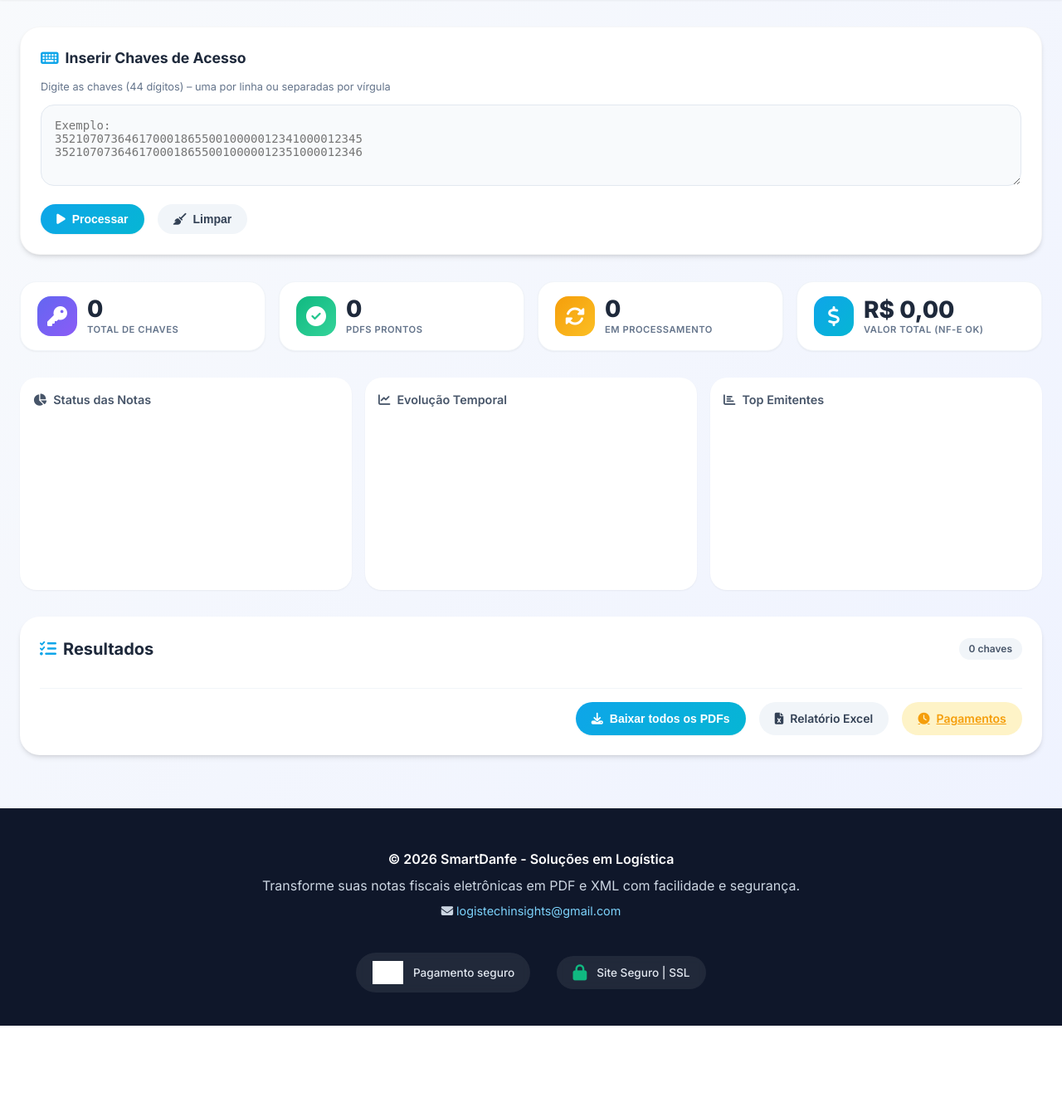
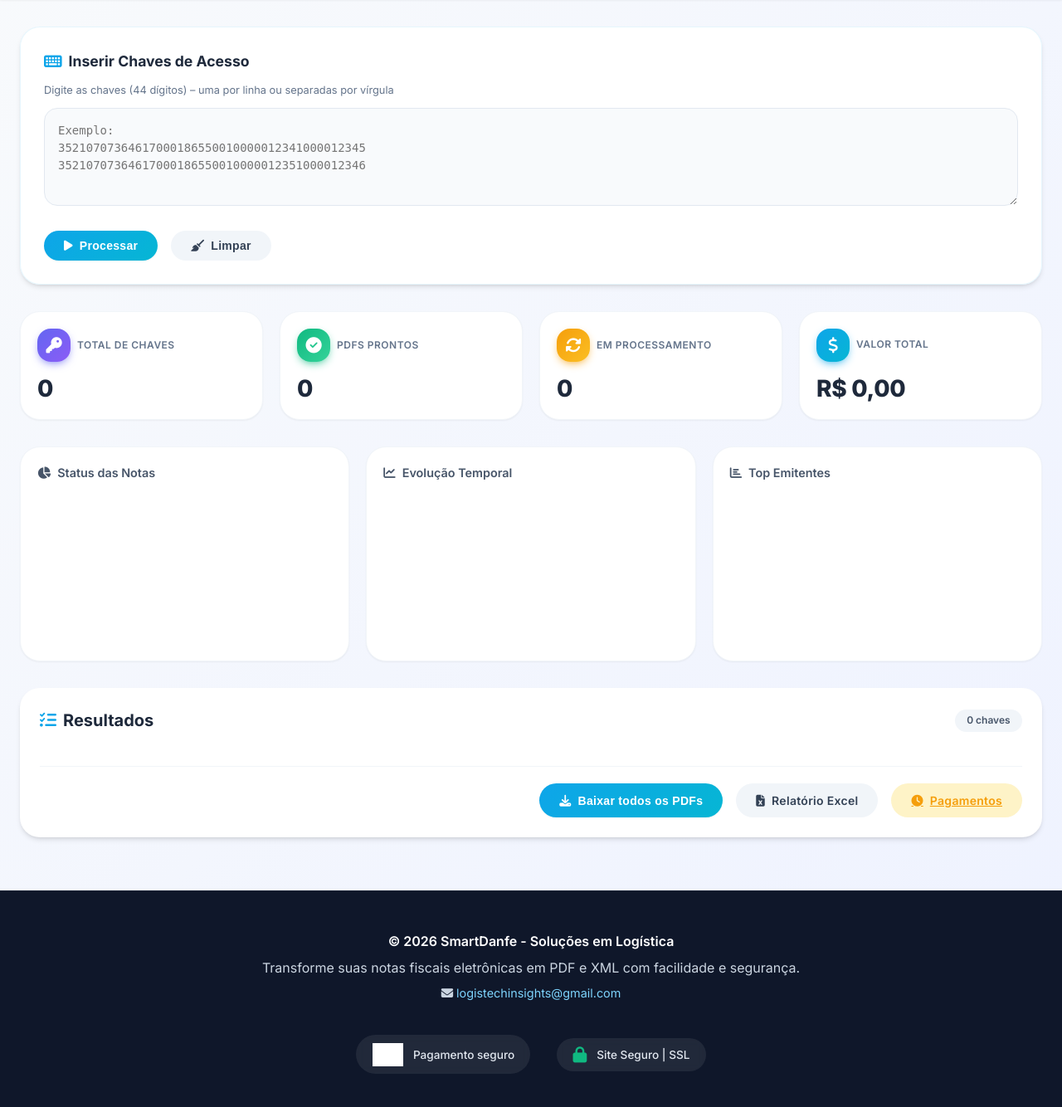
Before and after one commit to cvinicius22/SmartDanfe, a Django app: template nfe/templates/nfe/dashboard.html in a window 1280 px wide. Shown: the part 78-1412 px from the top of the page at 83% size. Before the commit the page ends 1314 px from the top, so only its background shows below. Run offline with Django 5.2, Linux system fonts and the light colour scheme; the template is opened without the code that fills it, so the values that code supplies are empty; a map, chart or similar area stays blank; parts of the project's set-up code (start-up, migrations or seed data) failed here and were passed over; some libraries are stand-ins or nearby versions; grey boxes are pictures that could not be loaded.

Commit message:
Update dashboard.html

```diff
--- a/nfe/templates/nfe/dashboard.html
+++ b/nfe/templates/nfe/dashboard.html
@@ -6,14 +6,16 @@
 <script src="https://cdn.jsdelivr.net/npm/sweetalert2@11"></script>
 <style>
     /* =======================================================
-       VARIÁVEIS (modernas e vibrantes)
+       VARIÁVEIS – Paleta moderna e consistente
        ======================================================= */
     :root {
         --primary: #0ea5e9;
         --primary-dark: #0284c7;
         --primary-light: #7dd3fc;
+        --primary-soft: #e0f2fe;
         --secondary: #f97316;
         --success: #10b981;
+        --success-dark: #059669;
         --success-light: #d1fae5;
         --warning: #f59e0b;
         --danger: #ef4444;
@@ -31,8 +33,12 @@
         --shadow-sm: 0 1px 2px 0 rgb(0 0 0 / 0.05);
         --shadow-md: 0 4px 6px -1px rgb(0 0 0 / 0.1), 0 2px 4px -1px rgb(0 0 0 / 0.06);
         --shadow-lg: 0 10px 15px -3px rgb(0 0 0 / 0.1), 0 4px 6px -2px rgb(0 0 0 / 0.05);
-        --radius: 1rem;
-        --transition: all 0.2s ease;
+        --shadow-xl: 0 20px 25px -5px rgb(0 0 0 / 0.1), 0 10px 10px -5px rgb(0 0 0 / 0.04);
+        --radius-sm: 0.5rem;
+        --radius-md: 1rem;
+        --radius-lg: 1.5rem;
+        --radius-xl: 2rem;
+        --transition: all 0.2s cubic-bezier(0.4, 0, 0.2, 1);
     }
 
     /* =======================================================
@@ -45,31 +51,34 @@
     }
 
     /* =======================================================
-       CARD DE ENTRADA
+       CARD DE ENTRADA – Glassmorphism leve
        ======================================================= */
     .input-card {
-        background: white;
-        border-radius: 1.5rem;
+        background: rgba(255, 255, 255, 0.95);
+        backdrop-filter: blur(4px);
+        border-radius: var(--radius-lg);
         box-shadow: var(--shadow-md);
-        padding: 1.5rem;
+        padding: 1.75rem;
         margin-bottom: 2rem;
         transition: var(--transition);
-        border: 1px solid rgba(0,0,0,0.03);
+        border: 1px solid rgba(14,165,233,0.1);
     }
     .input-card:hover {
         box-shadow: var(--shadow-lg);
         transform: translateY(-2px);
+        border-color: rgba(14,165,233,0.2);
     }
     .input-card textarea {
         width: 100%;
         padding: 1rem;
         border: 1px solid var(--gray-200);
-        border-radius: 1rem;
+        border-radius: var(--radius-md);
         font-family: 'Fira Code', monospace;
         font-size: 0.875rem;
         resize: vertical;
         transition: var(--transition);
         background: var(--gray-50);
+        line-height: 1.5;
     }
     .input-card textarea:focus {
         outline: none;
@@ -80,11 +89,11 @@
     .button-group {
         display: flex;
         gap: 1rem;
-        margin-top: 1rem;
+        margin-top: 1.5rem;
         flex-wrap: wrap;
     }
     .btn {
-        padding: 0.6rem 1.2rem;
+        padding: 0.6rem 1.5rem;
         border-radius: 2rem;
         font-weight: 600;
         font-size: 0.875rem;
@@ -94,6 +103,7 @@
         cursor: pointer;
         transition: var(--transition);
         border: none;
+        letter-spacing: 0.3px;
     }
     .btn-primary {
         background: linear-gradient(135deg, var(--primary), #06b6d4);
@@ -110,82 +121,109 @@
     }
     .btn-secondary:hover {
         background: var(--gray-200);
+        transform: translateY(-1px);
     }
 
     /* =======================================================
-       CARDS DE ESTATÍSTICAS (modernos e compactos)
+       CARDS DE ESTATÍSTICAS – Títulos acima dos valores
        ======================================================= */
     .stats-grid {
         display: grid;
         grid-template-columns: repeat(4, 1fr);
-        gap: 1rem;
+        gap: 1.25rem;
         margin-bottom: 2rem;
     }
     .stat-card {
         background: white;
-        border-radius: 1.25rem;
-        padding: 1rem 1.25rem;
+        border-radius: var(--radius-lg);
+        padding: 1.25rem;
         display: flex;
-        align-items: center;
+        flex-direction: column;
         gap: 0.75rem;
         box-shadow: var(--shadow-sm);
         transition: var(--transition);
         border: 1px solid var(--gray-100);
+        position: relative;
+        overflow: hidden;
+    }
+    .stat-card::after {
+        content: '';
+        position: absolute;
+        top: 0;
+        left: 0;
+        width: 100%;
+        height: 4px;
+        background: linear-gradient(90deg, var(--primary), var(--secondary));
+        opacity: 0;
+        transition: opacity 0.3s;
     }
     .stat-card:hover {
-        transform: translateY(-2px);
+        transform: translateY(-3px);
         box-shadow: var(--shadow-md);
+        border-color: var(--gray-200);
+    }
+    .stat-card:hover::after {
+        opacity: 1;
+    }
+    .stat-header {
+        display: flex;
+        align-items: center;
+        gap: 0.5rem;
+        margin-bottom: 0.25rem;
     }
     .stat-icon {
-        width: 48px;
-        height: 48px;
+        width: 40px;
+        height: 40px;
         border-radius: 1rem;
         display: flex;
         align-items: center;
         justify-content: center;
-        font-size: 1.5rem;
+        font-size: 1.2rem;
         color: white;
+        transition: transform 0.2s;
     }
-    .stat-total .stat-icon { background: linear-gradient(135deg, #6366f1, #8b5cf6); }
-    .stat-ready .stat-icon { background: linear-gradient(135deg, #10b981, #34d399); }
-    .stat-processing .stat-icon { background: linear-gradient(135deg, #f59e0b, #fbbf24); }
-    .stat-value .stat-icon { background: linear-gradient(135deg, #0ea5e9, #06b6d4); }
-
-    .stat-info {
-        flex: 1;
+    .stat-card:hover .stat-icon {
+        transform: scale(1.02);
+    }
+    .stat-total .stat-icon { background: linear-gradient(135deg, #6366f1, #8b5cf6); box-shadow: 0 4px 12px -4px #6366f1; }
+    .stat-ready .stat-icon { background: linear-gradient(135deg, var(--success), #34d399); box-shadow: 0 4px 12px -4px var(--success); }
+    .stat-processing .stat-icon { background: linear-gradient(135deg, #f59e0b, #fbbf24); box-shadow: 0 4px 12px -4px #f59e0b; }
+    .stat-value .stat-icon { background: linear-gradient(135deg, var(--primary), #06b6d4); box-shadow: 0 4px 12px -4px var(--primary); }
+    .stat-label {
+        font-size: 0.75rem;
+        font-weight: 600;
+        text-transform: uppercase;
+        letter-spacing: 0.5px;
+        color: var(--gray-500);
     }
     .stat-value {
         font-size: 1.75rem;
         font-weight: 800;
         line-height: 1.2;
         color: var(--gray-800);
-    }
-    .stat-label {
-        font-size: 0.7rem;
-        color: var(--gray-500);
-        text-transform: uppercase;
-        letter-spacing: 0.5px;
-        font-weight: 600;
+        letter-spacing: -0.01em;
     }
 
     /* =======================================================
-       GRÁFICOS
+       GRÁFICOS – Cards com transparência e bordas suaves
        ======================================================= */
     .charts-grid {
         display: grid;
         grid-template-columns: repeat(3, 1fr);
-        gap: 1rem;
+        gap: 1.25rem;
         margin-bottom: 2rem;
     }
     .chart-card {
         background: white;
-        border-radius: 1.25rem;
+        border-radius: var(--radius-lg);
         box-shadow: var(--shadow-sm);
-        padding: 1rem;
+        padding: 1.25rem;
         transition: var(--transition);
+        border: 1px solid var(--gray-100);
     }
     .chart-card:hover {
         box-shadow: var(--shadow-md);
+        transform: translateY(-2px);
     }
     .chart-card h3 {
         font-size: 0.9rem;
@@ -215,7 +253,7 @@
         display: flex;
         align-items: center;
         justify-content: space-between;
-        margin-bottom: 1rem;
+        margin-bottom: 1.25rem;
         flex-wrap: wrap;
         gap: 0.5rem;
     }
@@ -228,38 +266,41 @@
     }
     .results-badge {
         background: var(--gray-100);
-        padding: 0.25rem 0.75rem;
+        padding: 0.3rem 0.9rem;
         border-radius: 2rem;
         font-size: 0.75rem;
         font-weight: 600;
         color: var(--gray-600);
     }
     .results-list {
-        max-height: 400px;
+        max-height: 450px;
         overflow-y: auto;
-        margin-bottom: 1rem;
+        margin-bottom: 1.25rem;
     }
     .result-item {
         display: flex;
         justify-content: space-between;
         align-items: center;
-        padding: 0.75rem;
+        padding: 0.75rem 0.5rem;
         border-bottom: 1px solid var(--gray-100);
-        transition: background 0.2s;
+        transition: all 0.2s;
+        border-radius: var(--radius-sm);
     }
     .result-item:hover {
         background: var(--gray-50);
+        transform: translateX(4px);
     }
     .result-info {
         flex: 1;
         overflow: hidden;
     }
     .result-key {
-        font-family: monospace;
+        font-family: 'Fira Code', monospace;
         font-weight: 600;
         font-size: 0.8rem;
         margin-bottom: 0.2rem;
         color: var(--gray-700);
+        letter-spacing: -0.2px;
     }
     .result-details {
         display: flex;
@@ -324,11 +368,11 @@
         justify-content: flex-end;
         flex-wrap: wrap;
         border-top: 1px solid var(--gray-100);
-        padding-top: 1rem;
+        padding-top: 1.25rem;
     }
 
     /* =======================================================
-       LOADING OVERLAY
+       LOADING OVERLAY – Suave e elegante
        ======================================================= */
     .loading-overlay {
         position: fixed;
@@ -360,28 +405,28 @@
     }
 
     /* =======================================================
-       TOAST NOTIFICATIONS
+       TOAST NOTIFICATIONS – Modernas e responsivas
        ======================================================= */
     .toast-container {
         position: fixed;
-        bottom: 1rem;
-        right: 1rem;
+        bottom: 1.5rem;
+        right: 1.5rem;
         z-index: 1100;
         display: flex;
         flex-direction: column;
-        gap: 0.5rem;
+        gap: 0.75rem;
     }
     .toast {
         background: white;
         border-left: 4px solid;
-        border-radius: 0.75rem;
-        padding: 0.75rem 1rem;
-        min-width: 280px;
+        border-radius: var(--radius-md);
+        padding: 0.85rem 1rem;
+        min-width: 300px;
         box-shadow: var(--shadow-lg);
         display: flex;
         align-items: center;
         gap: 0.75rem;
-        animation: slideIn 0.3s ease;
+        animation: slideIn 0.3s ease forwards;
     }
     .toast.success { border-left-color: var(--success); }
     .toast.error { border-left-color: var(--danger); }
@@ -468,35 +532,35 @@
         </div>
     </div>
 
-    <!-- Cards de estatísticas -->
+    <!-- Cards de estatísticas (títulos acima dos valores) -->
     <div class="stats-grid">
         <div class="stat-card stat-total">
-            <div class="stat-icon"><i class="fas fa-key"></i></div>
-            <div class="stat-info">
-                <div class="stat-value" id="total">0</div>
-                <div class="stat-label">Total de Chaves</div>
+            <div class="stat-header">
+                <div class="stat-icon"><i class="fas fa-key"></i></div>
+                <span class="stat-label">Total de Chaves</span>
             </div>
+            <div class="stat-value" id="total">0</div>
         </div>
         <div class="stat-card stat-ready">
-            <div class="stat-icon"><i class="fas fa-check-circle"></i></div>
-            <div class="stat-info">
-                <div class="stat-value" id="ready">0</div>
-                <div class="stat-label">PDFs Prontos</div>
+            <div class="stat-header">
+                <div class="stat-icon"><i class="fas fa-check-circle"></i></div>
+                <span class="stat-label">PDFs Prontos</span>
             </div>
+            <div class="stat-value" id="ready">0</div>
         </div>
         <div class="stat-card stat-processing">
-            <div class="stat-icon"><i class="fas fa-sync-alt"></i></div>
-            <div class="stat-info">
-                <div class="stat-value" id="processing">0</div>
-                <div class="stat-label">Em Processamento</div>
+            <div class="stat-header">
+                <div class="stat-icon"><i class="fas fa-sync-alt"></i></div>
+                <span class="stat-label">Em Processamento</span>
             </div>
+            <div class="stat-value" id="processing">0</div>
         </div>
         <div class="stat-card stat-value">
-            <div class="stat-icon"><i class="fas fa-dollar-sign"></i></div>
-            <div class="stat-info">
-                <div class="stat-value" id="total-value">R$ 0,00</div>
-                <div class="stat-label">Valor Total (NF-e OK)</div>
+            <div class="stat-header">
+                <div class="stat-icon"><i class="fas fa-dollar-sign"></i></div>
+                <span class="stat-label">Valor Total</span>
             </div>
+            <div class="stat-value" id="total-value">R$ 0,00</div>
         </div>
     </div>
 
```
Also changed, not shown: other parts of nfe/templates/nfe/dashboard.html (+40 -16 lines).
